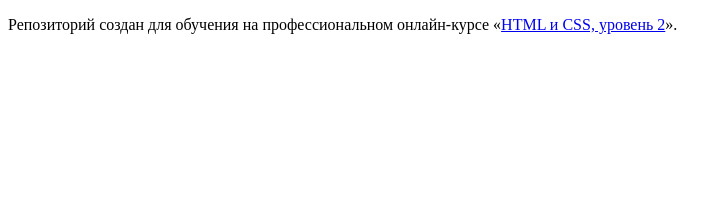
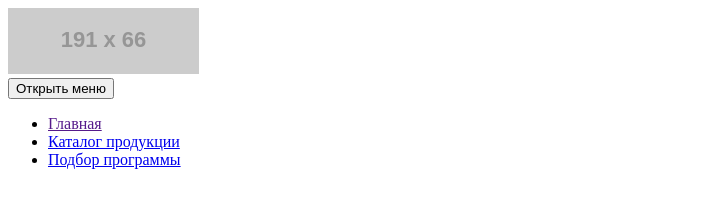
Before and after one commit to htmlacademy-adaptive/1408611-cat-energy-21, a website: page source/index.html in a window 1280 px wide. Shown: the whole page, without its empty margins (0-727 px from the left). Drawn offline with Linux system fonts and the light colour scheme; placeholder pictures from the web are drawn by us.

Commit message:
ADD: header block and navigation

```diff
--- a/source/index.html
+++ b/source/index.html
@@ -4,9 +4,29 @@
     <meta charset="utf-8">
     <title>HTML Academy: Кэт энерджи</title>
   </head>
+
   <body>
-
-    <p>Репозиторий создан для обучения на профессиональном онлайн‑курсе «<a href="https://htmlacademy.ru/intensive/adaptive">HTML и CSS, уровень 2</a>».</p>
+    <header class="page-header">
+      <a href="" class="page-header__logo">
+        <img src="https://via.placeholder.com/191x66" alt="Логотип компании Cat Energy">
+      </a>
+      <nav class="main-nav">
+        <button class="main-nav__toggle" type="button">
+          <span class="visually-hidden">Открыть меню</span>
+        </button>
+        <ul class="main-nav__list nav-list">
+          <li class="nav-list__item nav-list__item--active">
+            <a class="nav-list__link" href="">Главная</a>
+          </li>
+          <li class="nav-list__item">
+            <a class="nav-list__link" href="catalog.html">Каталог продукции</a>
+          </li>
+          <li class="nav-list__item">
+            <a class="nav-list__link" href="form.html">Подбор программы</a>
+          </li>
+        </ul>
+      </nav>
+    </header>
 
   </body>
 </html>
```
